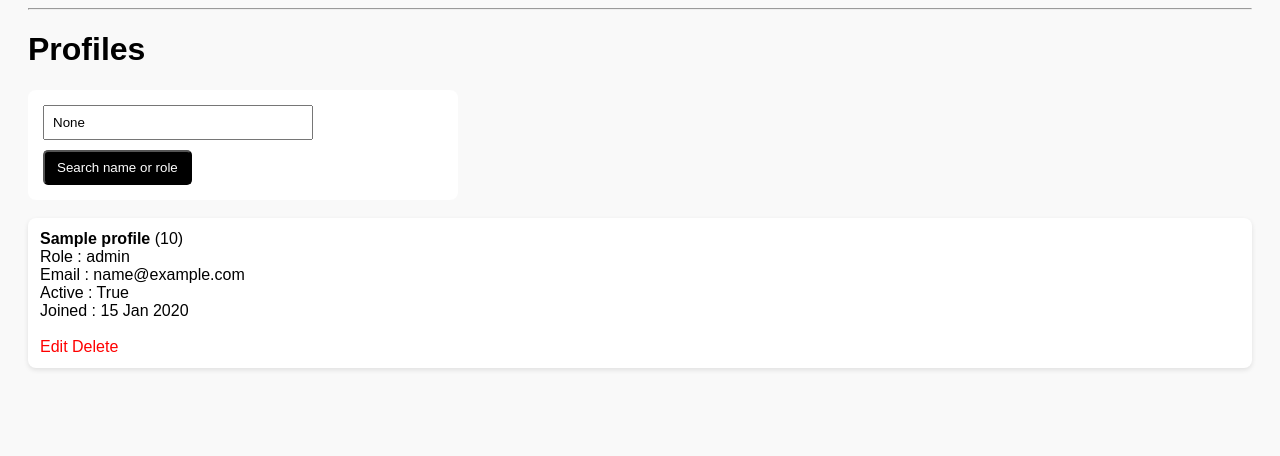
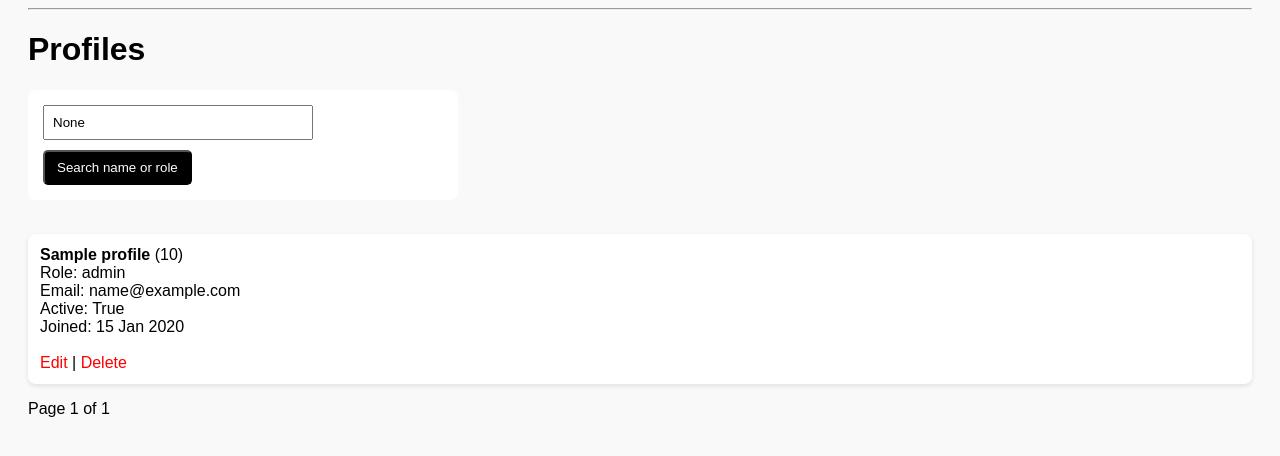
Before and after one commit to kbvyshnav/profile-manager-django, a Django app: page / in a window 1280 px wide. Shown: the part 66-522 px from the top of the page. Run offline with Django 4.2, Linux system fonts and the light colour scheme; tables that the repository leaves empty hold one stand-in row (values such as "Sample post").

Commit message:
Final clean home template with search and pagination

```diff
--- a/profiles/templates/profiles/home.html
+++ b/profiles/templates/profiles/home.html
@@ -1,14 +1,12 @@
 {% extends 'base.html' %}
 
-{% block title %}Profile{% endblock %}
+{% block title %}Profiles{% endblock %}
 
 {% block content %}
 
 <h1>Profiles</h1>
 
-{% if profiles %}
-    <ul>
-
+<!-- 🔍 Search Form -->
 <form method="GET">
     <input type="text" name="search" placeholder="Search profiles..." value="{{ query }}">
     <button type="submit">Search name or role</button>
@@ -16,21 +14,47 @@
 
 <br>
 
+{% if profiles %}
+
+    <ul>
         {% for profile in profiles %}
             <li>
                 <b>{{ profile.name }}</b> ({{ profile.age }})<br>
-            Role : {{ profile.role }}<br>
-            Email : {{ profile.email }}<br>
-            Active : {{ profile.is_active }}<br>
-            Joined :{{ profile.created_at|date:" d M Y " }}<br><br>
-            <a href="{% url 'update_profile' profile.id %}">Edit</a>
+
+                Role: {{ profile.role }}<br>
+                Email: {{ profile.email }}<br>
+                Active: {{ profile.is_active }}<br>
+                Joined: {{ profile.created_at|date:"d M Y" }}<br><br>
+
+                <a href="{% url 'update_profile' profile.id %}">Edit</a> |
                 <a href="{% url 'delete_profile' profile.id %}">Delete</a>
             </li>
         {% endfor %}
+    </ul>
 
-    </ul>
+    <!-- 📄 Pagination -->
+    <div>
+        {% if profiles.has_previous %}
+            <a href="?search={{ query }}&page=1">First</a>
+            <a href="?search={{ query }}&page={{ profiles.previous_page_number }}">Previous</a>
+        {% endif %}
+
+        <span>Page {{ profiles.number }} of {{ profiles.paginator.num_pages }}</span>
+
+        {% if profiles.has_next %}
+            <a href="?search={{ query }}&page={{ profiles.next_page_number }}">Next</a>
+            <a href="?search={{ query }}&page={{ profiles.paginator.num_pages }}">Last</a>
+        {% endif %}
+    </div>
+
 {% else %}
-    <p>No Profiles available.</p>
+
+    {% if query %}
+        <p>No results found for "<b>{{ query }}</b>"</p>
+    {% else %}
+        <p>No profiles available.</p>
+    {% endif %}
+
 {% endif %}
 
 {% endblock %}
--- a/profiles/views.py
+++ b/profiles/views.py
@@ -5,6 +5,7 @@ from django.shortcuts import redirect
 from django.contrib import messages
 from django.shortcuts import get_object_or_404
 from django.db.models import Q
+from django.core.paginator import Paginator
 
 def home(request):
     query = request.GET.get('search')
@@ -13,12 +14,16 @@ def home(request):
 
     if query:
         profiles = profiles.filter(
-            Q(name__icontains=query) |   #name__icontains = case-insensitive search
-            Q(role__icontains=query)      # Q() = allows OR conditions
+            Q(name__icontains=query) |
+            Q(role__icontains=query)
         )
 
+    paginator = Paginator(profiles, 2)  # 2 per page (testing)
+    page_number = request.GET.get('page')
+    page_obj = paginator.get_page(page_number)
+
     context = {
-        "profiles": profiles,
+        "profiles": page_obj,   # ✅ IMPORTANT FIX
         "query": query
     }
 
```
Lines whose indentation alone changed are shown as unchanged.
